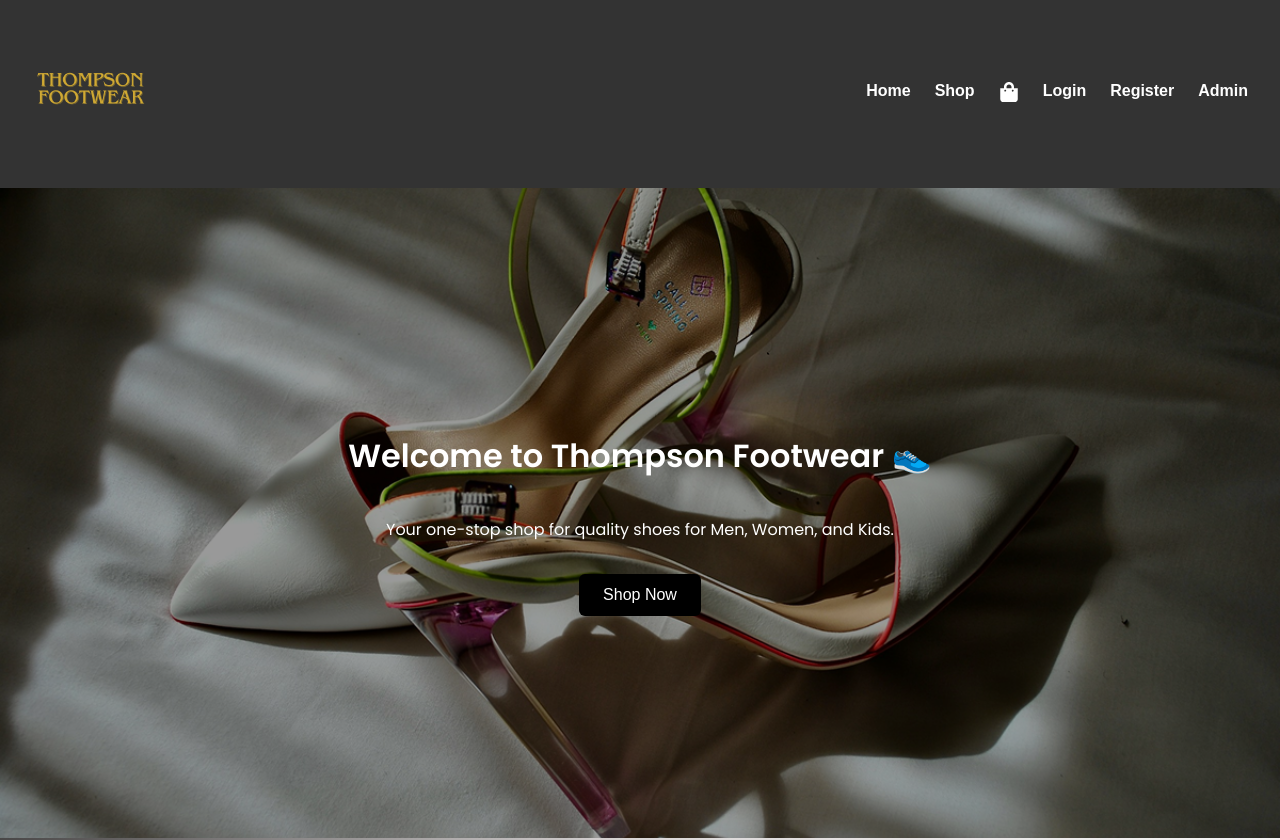
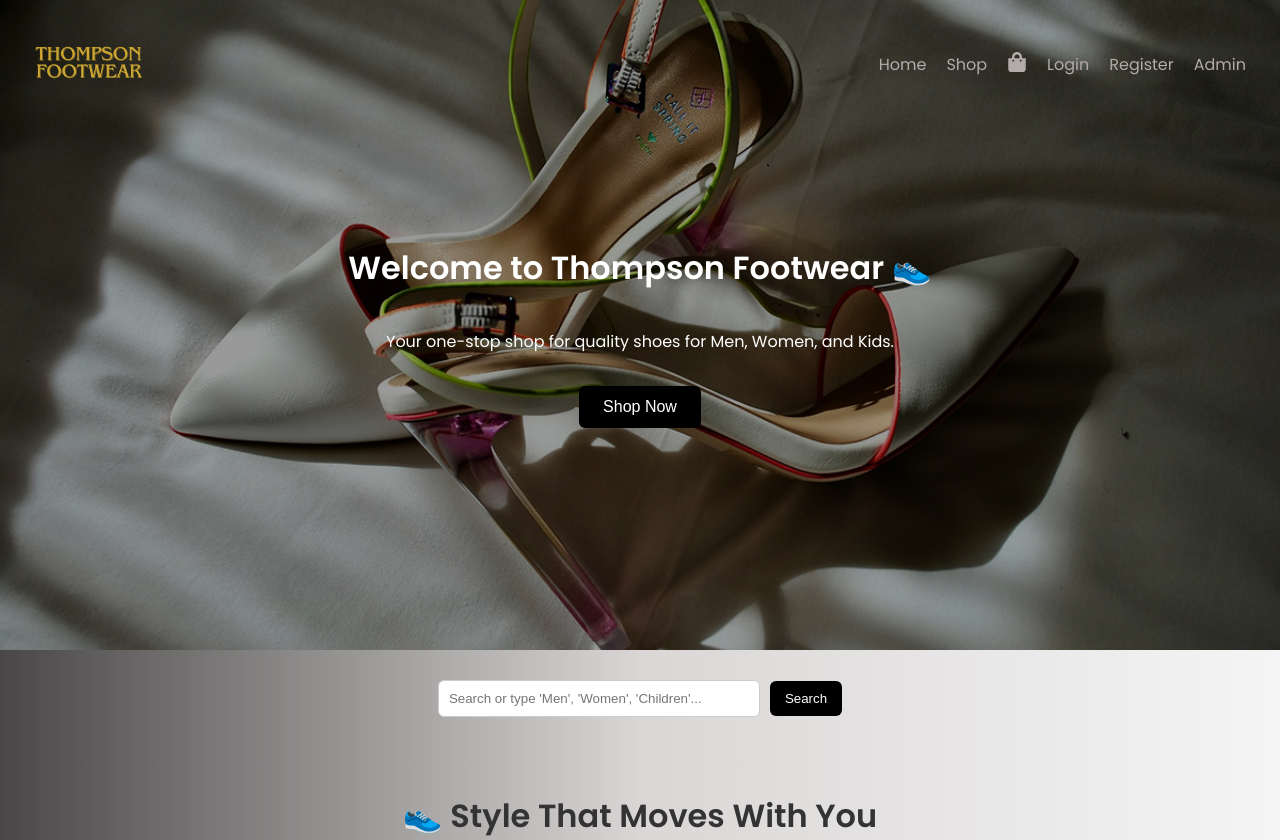
Before and after one commit to 2000tamasha/thompson-footwear, a React (Create React App) app in the folder frontend/: page / in a window 1280 px wide. Shown: the top 840 px of the page. Built offline with nearby package versions, Linux system fonts and the light colour scheme.

Commit message:
nav bar design changed

```diff
--- a/frontend/src/components/Navbar.css
+++ b/frontend/src/components/Navbar.css
@@ -1,30 +1,38 @@
 .navbar {
-    background-color: #333;
-    color: white;
-    padding: 1rem 2rem;
+  position: absolute;         /* Puts it over the slideshow */
+  top: -30px; /* moving nav bar up a little */
+  width: 95%;
+  max-width: 100%;                /* Full navbar width */
+  z-index: 10;                /* Ensure navbar above the slideshow */
   display: flex;
   justify-content: space-between;
   align-items: center;
-  }
-
-  .logo {
-    font-size: 1.5rem;
+  padding: 20px 30px;
+  background: transparent;
+  color: white;               /* Text visible on dark background */
 }
 
 .nav-links {
+  display: flex;
+  gap: 20px;
   list-style: none;
-    display: flex;
-    gap: 1.5rem;
-    margin: 0;
-    padding: 0;
 }
 
 .nav-links a {
-    color: white;
+  color: rgb(179, 170, 170);
   text-decoration: none;
-    font-weight: bold;
+  font-weight: 500;
+  transition: color 0.3s ease;
+  font-family: 'Poppins';
 }
 
 .nav-links a:hover {
   color: #ffcc00;
 }
+
+
+.logo {
+  display: flex;
+  align-items: left;
+  text-decoration: none;
+}
```
Lines whose indentation alone changed are shown as unchanged.
